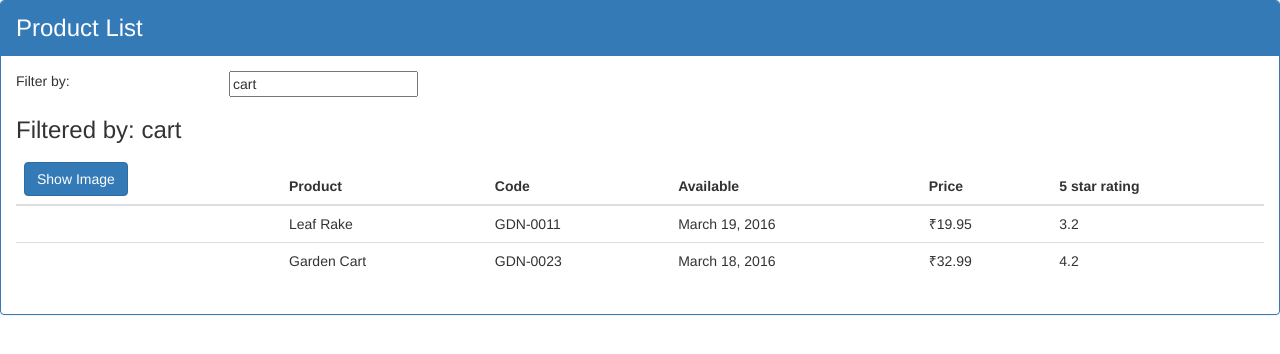
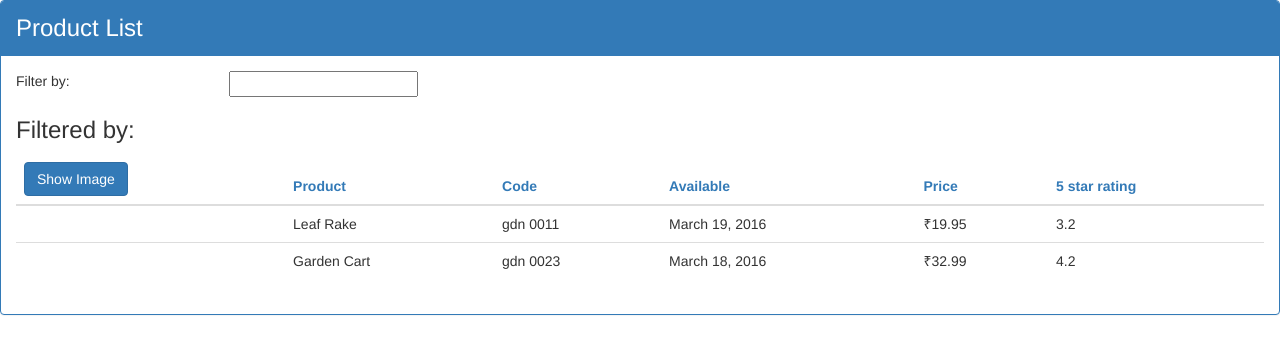
Before and after one commit to ayushagarwal95/GettingStarted-Angular, an Angular app: page / in a window 1280 px wide. Shown: the top 354 px of the page. Built offline with nearby package versions, Linux system fonts and the light colour scheme.

Commit message:
Completed Module 7

```diff
--- a/src/app/app.module.ts
+++ b/src/app/app.module.ts
@@ -4,11 +4,13 @@ import { FormsModule } from '@angular/forms';
 
 import { AppComponent } from './app.component';
 import { ProductListComponent } from './products/product-list.component';
+import { ConvertToSpacesPipe } from './shared/convert-to-spaces.pipe';
 
 @NgModule({
   declarations: [
     AppComponent,
-    ProductListComponent
+    ProductListComponent,
+    ConvertToSpacesPipe
   ],
   imports: [
     BrowserModule,
--- /dev/null
+++ b/src/app/products/product-list.component.css
@@ -0,0 +1,3 @@
+thead {
+    color: #337ab7
+}
--- a/src/app/products/product-list.component.html
+++ b/src/app/products/product-list.component.html
@@ -31,17 +31,16 @@
                     </tr>
                 </thead>
                 <tbody>
-                    <tr *ngFor='let product of products'>
-                        <script>console.log(products); console.log(product);</script>
+                    <tr *ngFor='let product of filteredProducts'>
                         <td>
                             <img [src]='product.imageUrl' [title]='product.productName | uppercase'
                         [style.width.px]=imageWidth [style.margin.px]=imageMargin *ngIf='showImage'/>
                         </td>
                         <td>{{ product.productName }}</td>
-                        <td>{{product.productCode}}</td>
-                        <td>{{product.releaseDate}}</td>
-                        <td>{{product.price | currency:'INR':true:'1.2-2'}}</td>
-                        <td>{{product.starRating}}</td>
+                        <td>{{ product.productCode | lowercase | convertToSpaces:'-' }}</td>
+                        <td>{{ product.releaseDate }}</td>
+                        <td>{{ product.price | currency:'INR':true:'1.2-2' }}</td>
+                        <td>{{ product.starRating }}</td>
                     </tr>
                 </tbody>
             </table>
--- a/src/app/products/product-list.component.ts
+++ b/src/app/products/product-list.component.ts
@@ -1,17 +1,31 @@
-import { Component } from "@angular/core";
+import { Component, OnInit } from "@angular/core";
+import { IProduct } from "./product";
 
 @Component({
     selector: 'pm-products',
-    templateUrl: './product-list.component.html'
+    templateUrl: './product-list.component.html',
+    styleUrls: ['./product-list.component.css']
 })
 
-export class ProductListComponent {
+export class ProductListComponent implements OnInit {
     pageTitle: string = "Product List";
     imageWidth: number = 50;
     imageMargin: number = 2;
     showImage: boolean = false;
-    listFilter: string = 'cart';
-    products: any[] = [
+    _listFilter: string;
+    get listFilter(): string {
+        return this._listFilter;
+    };
+    set listFilter(value: string) {
+        this._listFilter = value;
+        this.filteredProducts = this.listFilter ? this.performFilter(this.listFilter) : this.products;
+    }
+    filteredProducts: IProduct[];
+
+    constructor() {
+        this.filteredProducts = this.products;
+    }
+    products: IProduct[] = [
         {
             "productId": 1,
             "productName": "Leaf Rake",
@@ -35,5 +49,13 @@ export class ProductListComponent {
     ];
     toggleImage(): void {
         this.showImage = !this.showImage;
+    };
+    ngOnInit() : void {
+        console.log('In OnInit');
+    }
+    performFilter(filterBy: string) : IProduct[] {
+        filterBy = filterBy.toLocaleLowerCase();
+        return this.products.filter((product:IProduct) =>
+        product.productName.toLocaleLowerCase().indexOf(filterBy) != -1);
     }
 }
--- /dev/null
+++ b/src/app/products/product.ts
@@ -0,0 +1,10 @@
+export interface IProduct {
+    productId: number;
+    productName: string;
+    productCode: string;
+    releaseDate: string;
+    price: number;
+    description: string;
+    starRating: number;
+    imageUrl: string;
+}
--- /dev/null
+++ b/src/app/shared/convert-to-spaces.pipe.ts
@@ -0,0 +1,12 @@
+import { Pipe } from "@angular/core";
+import { PipeTransform } from "@angular/core/src/change_detection/pipe_transform";
+
+@Pipe({
+    name: 'convertToSpaces'
+})
+
+export class ConvertToSpacesPipe implements PipeTransform {
+    transform(value: string, character: string) : string {
+        return value.replace(character, ' ');
+    }
+}
```
